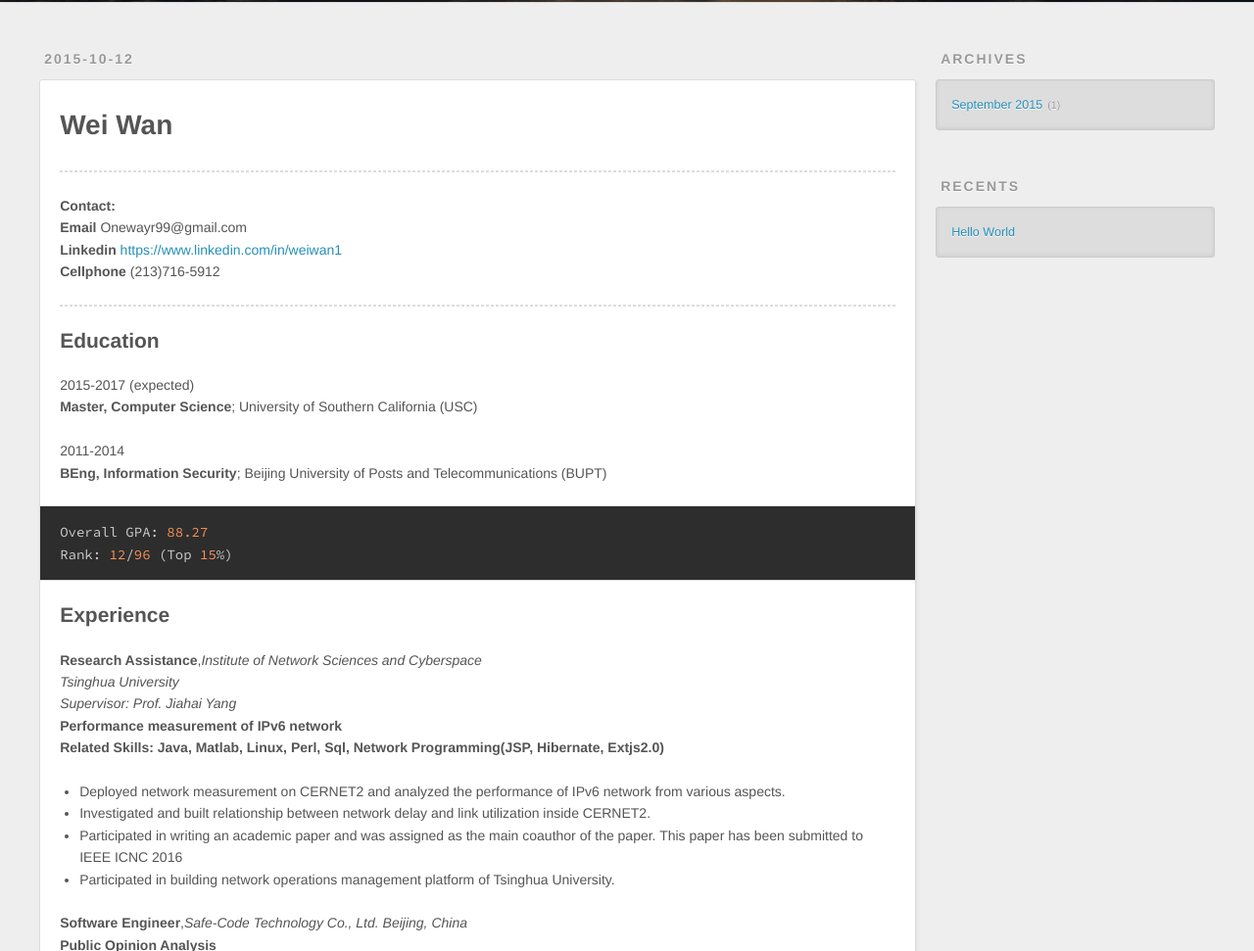
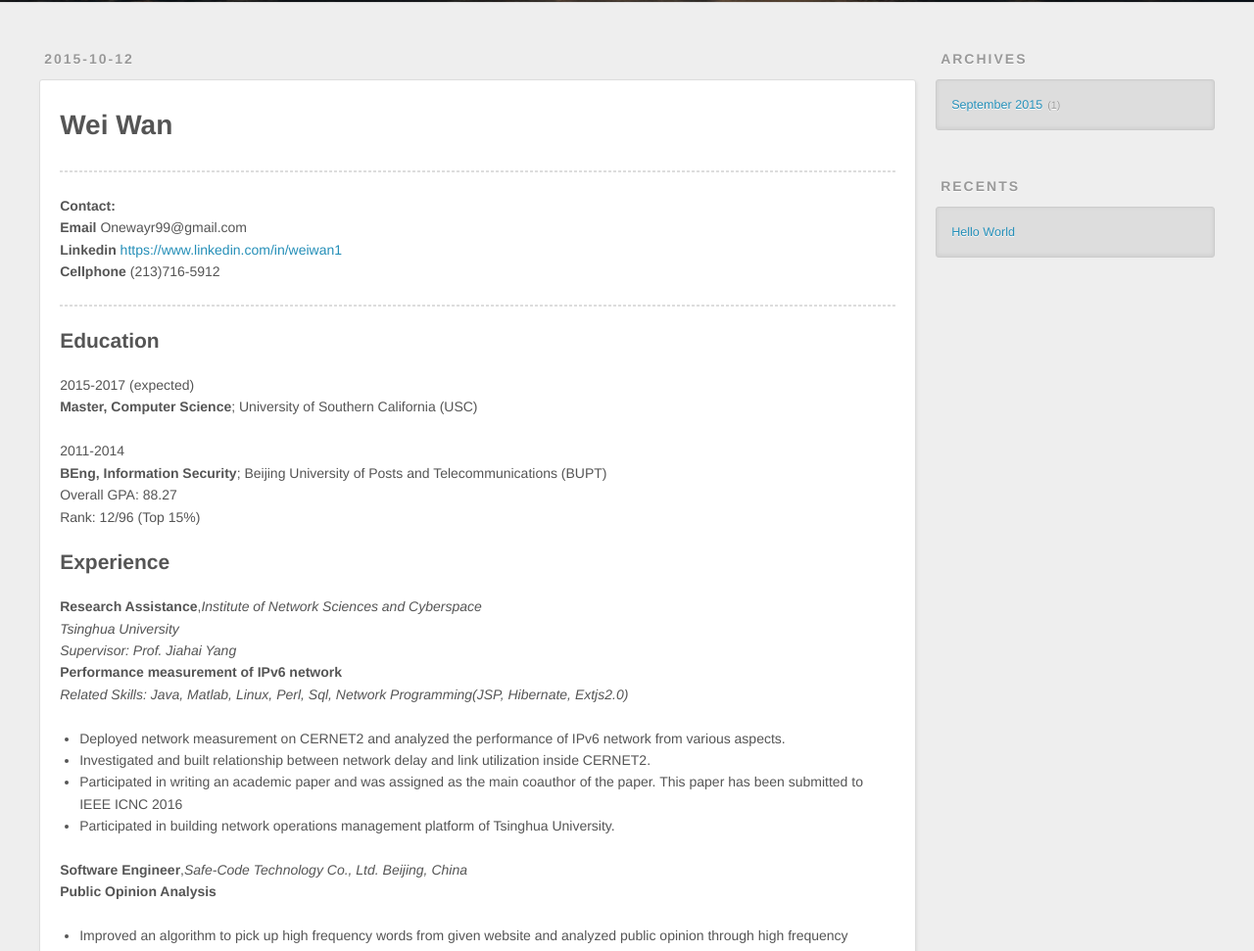
Before and after one commit to Onewayr9/Onewayr9.github.io, a plain HTML site: page about/index.html in a window 1280 px wide. Shown: the part 298-1269 px from the top of the page at 98% size. Drawn offline with nearby package versions, Linux system fonts and the light colour scheme.

Commit message:
Site updated: 2015-10-12 00:48:42

```diff
--- a/about/index.html
+++ b/about/index.html
@@ -17,7 +17,7 @@ Education2015-2017 (expected)Master, Computer Science; University of Southern Ca
  Contact:Email Onewayr99@gmail.comLinkedin https://www.linkedin.com/in/weiwan1Cellphone (213)716-5912
 
 Education2015-2017 (expected)Master, Computer Science; University of Southern California">
-<meta property="og:updated_time" content="2015-10-12T07:45:23.000Z">
+<meta property="og:updated_time" content="2015-10-12T07:48:35.000Z">
 <meta name="twitter:card" content="summary">
 <meta name="twitter:title" content="Oneway's Site">
 <meta name="twitter:description" content="Wei Wan
@@ -78,7 +78,7 @@ Education2015-2017 (expected)Master, Computer Science; University of Southern Ca
         <section id="main"><article id="page-undefined" class="article article-type-page" itemscope itemprop="blogPost">
   <div class="article-meta">
     <a href="/about/index.html" class="article-date">
-  <time datetime="2015-10-12T07:45:23.000Z" itemprop="datePublished">2015-10-12</time>
+  <time datetime="2015-10-12T07:48:35.000Z" itemprop="datePublished">2015-10-12</time>
 </a>
 
   </div>
@@ -91,10 +91,8 @@ Education2015-2017 (expected)Master, Computer Science; University of Southern Ca
 <p> <strong>Contact:</strong><br><strong>Email</strong> Onewayr99@gmail.com<br><strong>Linkedin</strong> <a href="https://www.linkedin.com/in/weiwan1" target="_blank" rel="external">https://www.linkedin.com/in/weiwan1</a><br><strong>Cellphone</strong> (213)716-5912</p>
 <hr>
 <h2 id="Education">Education</h2><p>2015-2017 (expected)<br><strong>Master, Computer Science</strong>; University of Southern California (USC)</p>
-<p>2011-2014<br><strong>BEng, Information Security</strong>; Beijing University of Posts and Telecommunications (BUPT)</p>
-<pre><code>Overall GPA: <span class="number">88.27</span>
-Rank: <span class="number">12</span>/<span class="number">96</span> (Top <span class="number">15</span>%)
-</code></pre><h2 id="Experience">Experience</h2><p><strong>Research Assistance</strong>,<em>Institute of Network Sciences and Cyberspace</em><br><em>Tsinghua University</em><br><em>Supervisor: Prof. Jiahai Yang</em><br><strong>Performance measurement of IPv6 network</strong><br><strong>Related Skills: Java, Matlab, Linux, Perl, Sql, Network Programming(JSP, Hibernate, Extjs2.0)</strong></p>
+<p>2011-2014<br><strong>BEng, Information Security</strong>; Beijing University of Posts and Telecommunications (BUPT)<br>    Overall GPA: 88.27<br>    Rank: 12/96 (Top 15%)</p>
+<h2 id="Experience">Experience</h2><p><strong>Research Assistance</strong>,<em>Institute of Network Sciences and Cyberspace</em><br><em>Tsinghua University</em><br><em>Supervisor: Prof. Jiahai Yang</em><br><strong>Performance measurement of IPv6 network</strong><br><em>Related Skills: Java, Matlab, Linux, Perl, Sql, Network Programming(JSP, Hibernate, Extjs2.0)</em></p>
 <ul>
 <li>Deployed network measurement on CERNET2 and analyzed the performance of IPv6 network from various aspects.</li>
 <li>Investigated and built relationship between network delay and link utilization inside CERNET2.</li>
```
